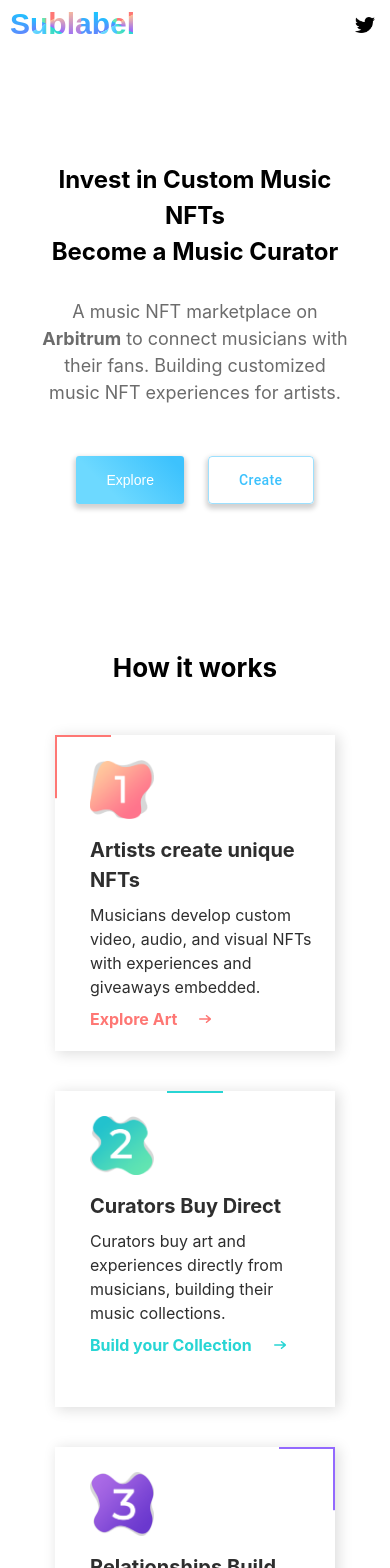
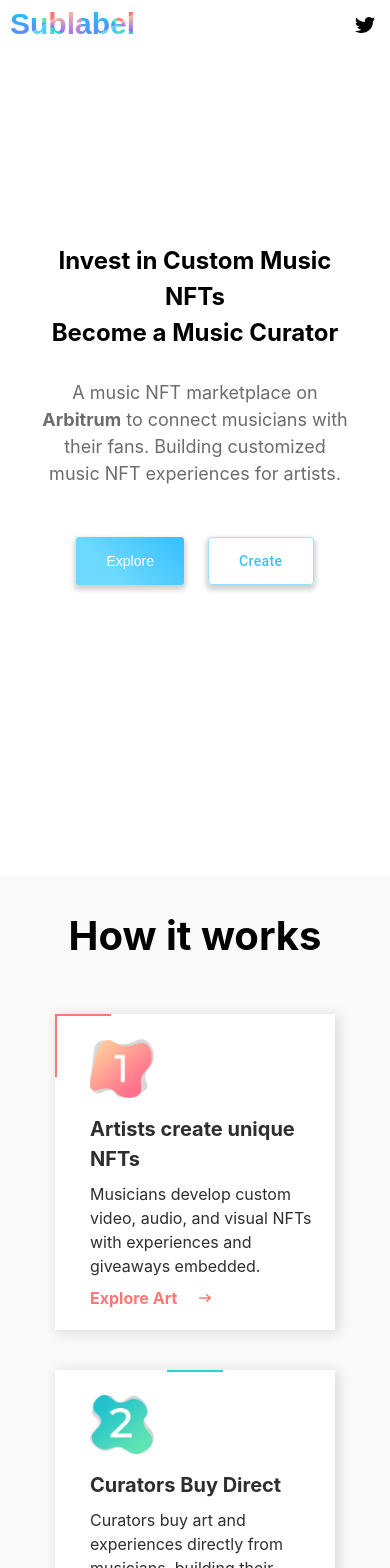
Before and after one commit to svdorn/sublabel, a React (Create React App) app: page / in a window 390 px wide. Shown: the top 1568 px of the page. Built offline with nearby package versions, Linux system fonts and the light colour scheme; a web font is replaced by a local one.

Commit message:
edit section1 of homepage to be vertically centered

```diff
--- a/src/home/Home.js
+++ b/src/home/Home.js
@@ -166,7 +166,7 @@ const IntroSection = ({ png }) => {
 
 const ProcessSection = ({ png }) => {
     return (
-        <section className="section-process" className="center">
+        <section className="section-process">
             <h1>How it works</h1>
             <ProcessBox variant="sell" onClick={goToCultureQuiz} png={png} />
             <ProcessBox variant="curate" onClick={goToTryAssessment} png={png} />
--- a/src/home/home.css
+++ b/src/home/home.css
@@ -66,10 +66,14 @@
 }
 
 .section-process {
-  padding-top: 90px;
   position: relative;
   z-index: 5;
-  padding-bottom: 30px;
+  padding: 30px 0 30px 0;
+  margin: auto;
+  text-align: center;
+}
+.section-process h1 {
+  font-size: 50px;
 }
 .section-process > h3 {
   margin-bottom: 50px;
@@ -371,7 +375,7 @@
   margin-bottom: 30px;
 }
 .section-intro {
-  margin-bottom: 100px;
+  height: calc(100vh);
 }
 .palette-1-text {
   color: var(--palette-1-dark);
@@ -386,8 +390,12 @@
   color: var(--palette-4-dark);
 }
 
+.section-intro > div {
+  vertical-align: middle;
+  padding-top: calc(25vh);
+}
+
 .section-intro h1 {
-  margin-top: 105px;
   font-size: 60px;
 }
 .subtext {
@@ -541,12 +549,12 @@
   .section-try-it {
       --try-it-box-width: 440px;
   }
-  .section-intro {
-    margin-bottom: 130px;
+
+  .section-intro h1 {
+    font-size: 40px;
   }
-  .section-intro h1 {
-    font-size: 30px;
-    margin-top: 130px;
+  .section-process h1 {
+    font-size: 40px;
   }
 }
 
```
